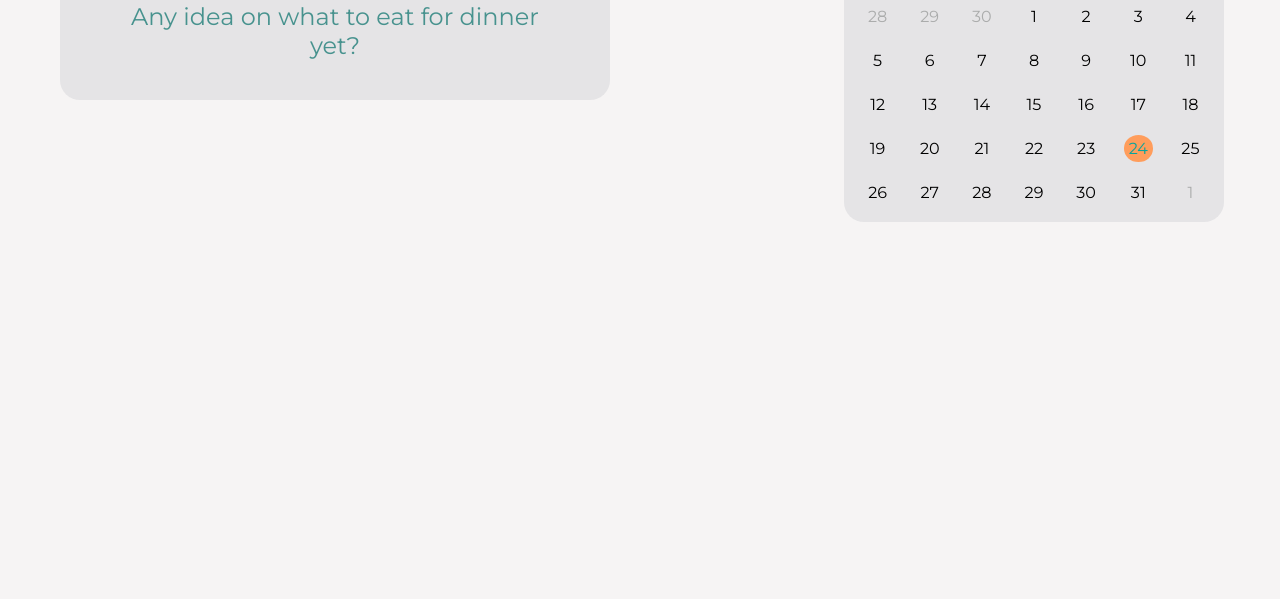
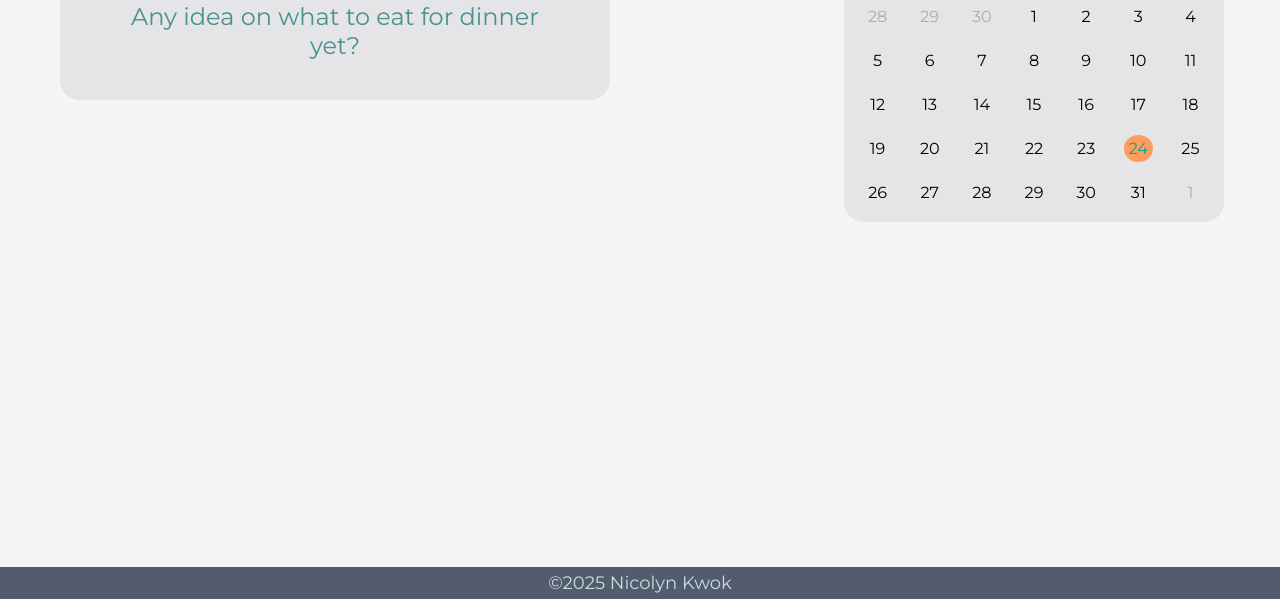
Before and after one commit to nicolynk03/what-to-eat, a plain HTML site: page index.html in a window 1280 px wide. Shown: the part 201-800 px from the top of the page. Drawn offline with nearby package versions, Linux system fonts and the light colour scheme.

Commit message:
added footer

```diff
--- a/index.html
+++ b/index.html
@@ -66,13 +66,13 @@
             </div>
 
 
-
-
             <!-- <h1>Lorem ipsum dolor sit amet.</h1>
             <p>Lorem ipsum dolor, sit amet consectetur adipisicing elit. Recusandae obcaecati, nostrum tempore fuga
                 harum aspernatur quasi animi et doloribus ab?</p> -->
         </div>
     </section>
+
+    <footer>&copy;2025 Nicolyn Kwok</footer>
 
 
     <script src="script.js"></script>
--- a/styles.css
+++ b/styles.css
@@ -181,3 +181,18 @@ nav {
     color: #fff;
     /* background: #47928e; */
 }
+
+
+
+
+footer {
+    position: fixed;
+    left: 0;
+    bottom: 0;
+    width: 100%;
+    background-color: var(--alt-background);
+    color: var(--alt-textcolour);
+    font-size: 18px;
+    text-align: center;
+    padding: 5px;
+}
```
